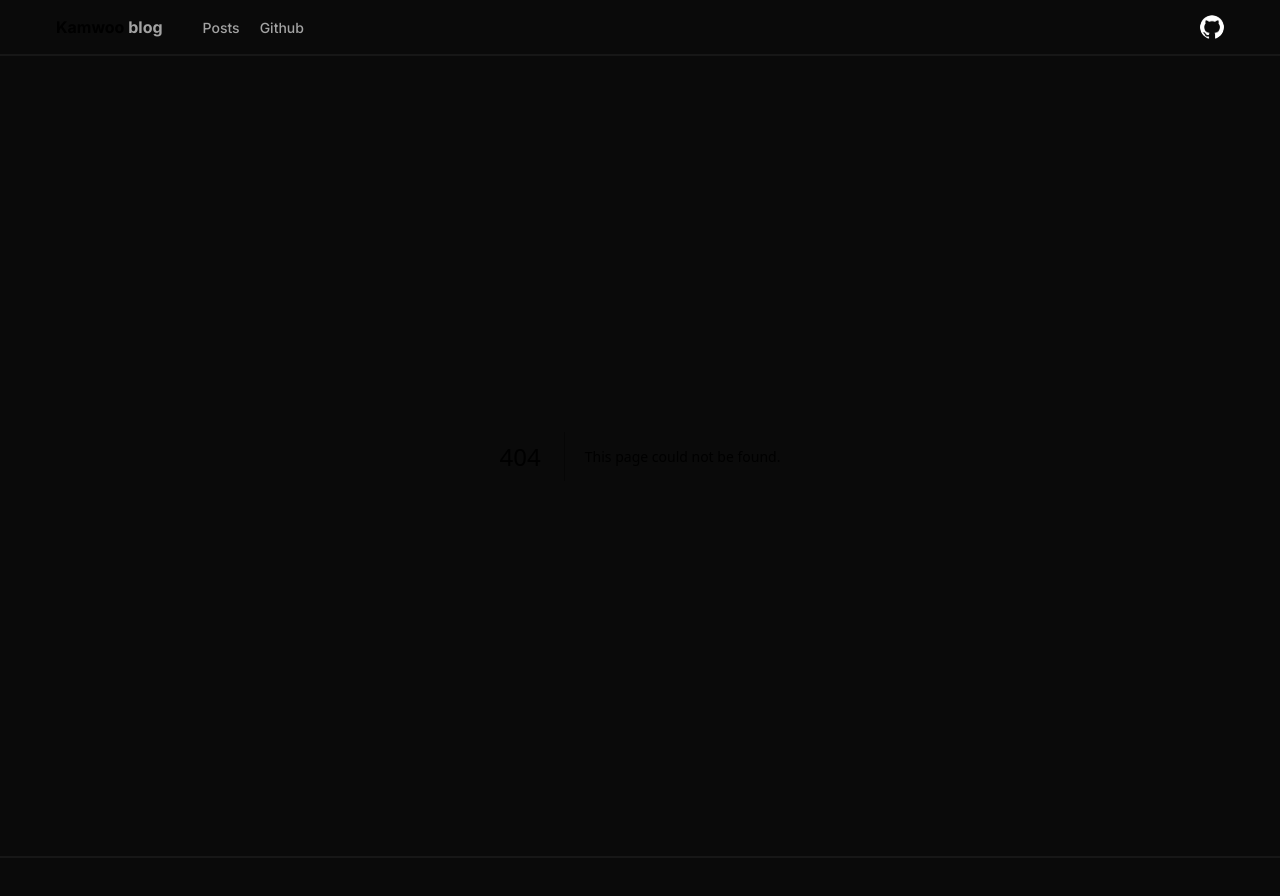
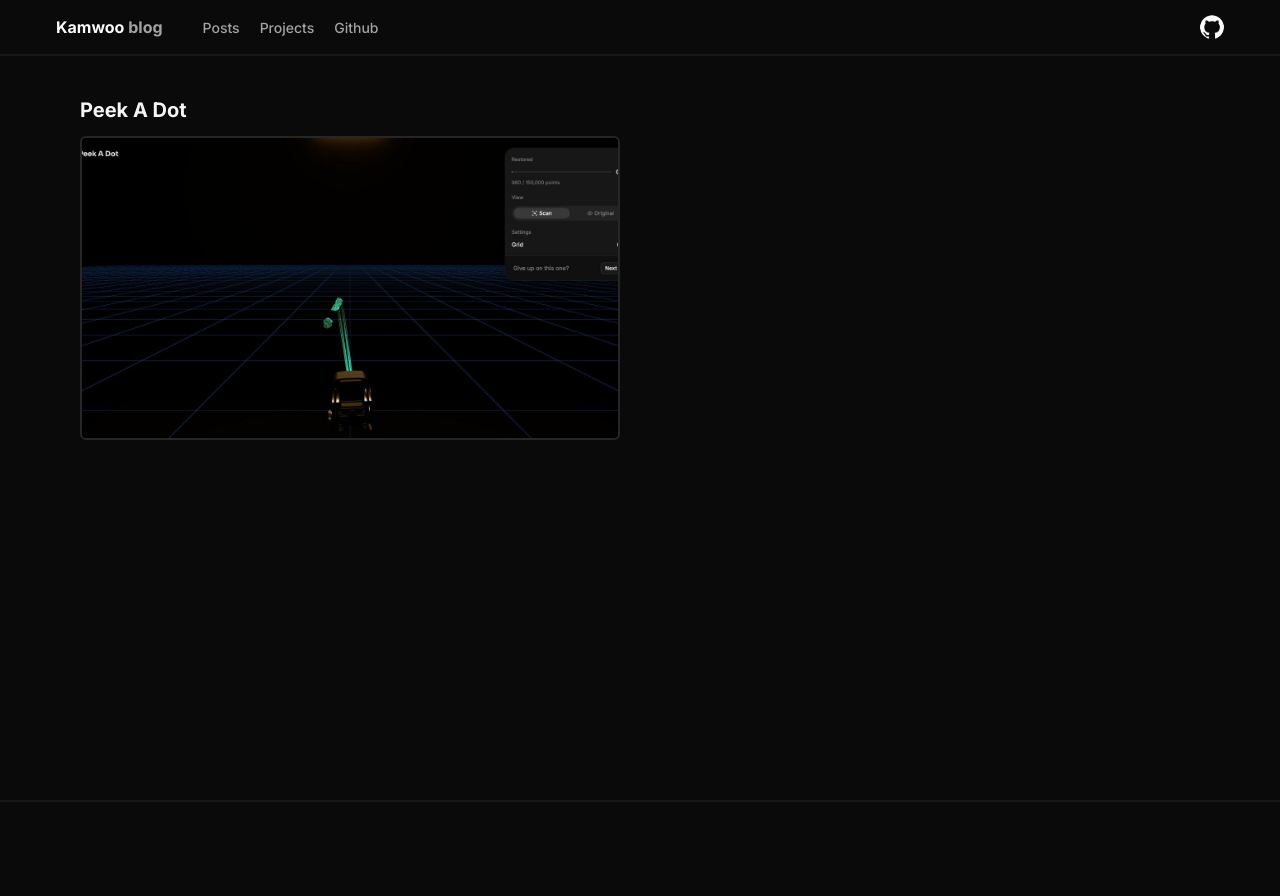
Before and after one commit to kamwoo/kamwoo-blog, a Next.js app: page /projects in a window 1280 px wide. Before the commit this address had no page. Shown: the top 896 px of the page. Built offline with nearby package versions, Linux system fonts and the light colour scheme.

Commit message:
feat: image

```diff
--- a/src/app/portfolios/layout.tsx
+++ b/src/app/portfolios/layout.tsx
@@ -1,12 +1,5 @@
 const PortfoliosLayout = ({ children }: { children: React.ReactNode }) => {
-  return (
-    <div className='px-6 md:px-20'>
-      <div className='pl-10 pt-6'>
-        <h1 className='flex font-bold text-4xl'>Portfolios</h1>
-      </div>
-      {children}
-    </div>
-  );
+  return <div className='px-6 md:px-20'>{children}</div>;
 };
 
 export default PortfoliosLayout;
--- a/src/app/portfolios/page.tsx
+++ /dev/null
@@ -1,5 +0,0 @@
-const PortfoliosPage = () => {
-  return <div></div>;
-};
-
-export default PortfoliosPage;
--- /dev/null
+++ b/src/app/projects/data.ts
@@ -0,0 +1,16 @@
+import { StaticImageData } from 'next/image';
+import peekADotPreview from './assets/peek-a-dot.jpg';
+
+export interface Project {
+  name: string;
+  href: string;
+  previewImage: StaticImageData;
+}
+
+export const projects: Project[] = [
+  {
+    name: 'Peek A Dot',
+    href: 'https://d1y8phpwyhe1jr.cloudfront.net',
+    previewImage: peekADotPreview,
+  },
+];
--- /dev/null
+++ b/src/app/projects/layout.tsx
@@ -0,0 +1,5 @@
+const ProjectsLayout = ({ children }: { children: React.ReactNode }) => {
+  return <div className='px-6 md:px-20 pt-6'>{children}</div>;
+};
+
+export default ProjectsLayout;
--- /dev/null
+++ b/src/app/projects/page.tsx
@@ -0,0 +1,14 @@
+import { ProjectCard } from '@/components/project-card';
+import { projects } from './data';
+
+const ProjectsPage = () => {
+  return (
+    <div className='grid grid-cols-1 md:grid-cols-2 gap-10 pt-4 pb-12'>
+      {projects.map((project) => (
+        <ProjectCard key={project.name} project={project} />
+      ))}
+    </div>
+  );
+};
+
+export default ProjectsPage;
--- a/src/components/main-nav-bar/link-items.tsx
+++ b/src/components/main-nav-bar/link-items.tsx
@@ -15,11 +15,11 @@ export const LinkItems = ({
         <text className='font-medium text-sm text-neutral-400 hover:text-neutral-200'>Posts</text>
       </Link>
 
-      {/* <Link href='/portfolios' onClick={onClick}>
+      <Link href='/projects' onClick={onClick}>
         <text className='font-medium text-sm text-neutral-400 hover:text-neutral-200'>
-          Portfolios
+          Projects
         </text>
-      </Link> */}
+      </Link>
 
       <Link href='https://github.com/kamwoo' onClick={onClick}>
         <text className='font-medium text-sm text-neutral-400 hover:text-neutral-200'>Github</text>
--- /dev/null
+++ b/src/components/project-card/index.tsx
@@ -0,0 +1 @@
+export { ProjectCard } from './project-card';
--- /dev/null
+++ b/src/components/project-card/project-card.tsx
@@ -0,0 +1,29 @@
+import { AspectRatio } from '@/components/ui/aspect-ratio';
+import { Project } from '@/app/projects/data';
+import Image from 'next/image';
+import Link from 'next/link';
+
+interface ProjectCardProps {
+  project: Project;
+}
+
+export const ProjectCard = ({ project }: ProjectCardProps) => {
+  const { name, href, previewImage } = project;
+
+  return (
+    <Link href={href} rel='noopener noreferrer' target='_blank' className='group flex flex-col'>
+      <text className='pb-3 font-bold text-xl text-neutral-100 group-hover:underline'>
+        {name}
+      </text>
+
+      <AspectRatio ratio={16 / 9}>
+        <Image
+          src={previewImage}
+          alt={name}
+          fill
+          className='rounded-md object-cover border-2 border-neutral-800'
+        />
+      </AspectRatio>
+    </Link>
+  );
+};
```
Also changed, not shown: src/app/projects/assets/peek-a-dot.jpg (added).
